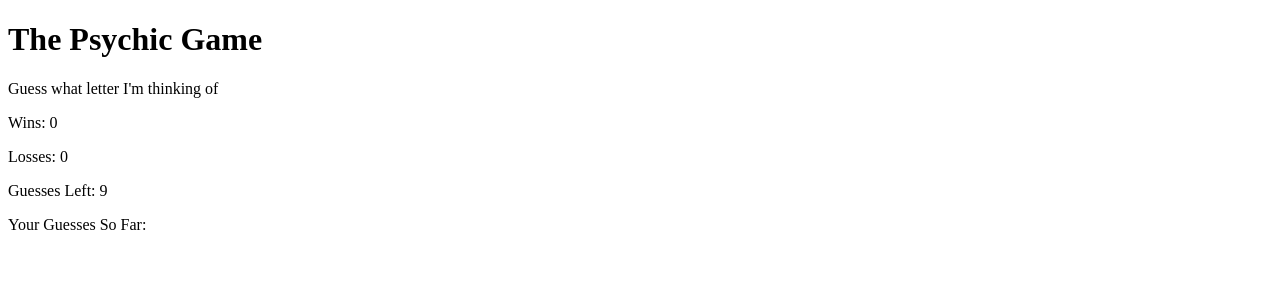
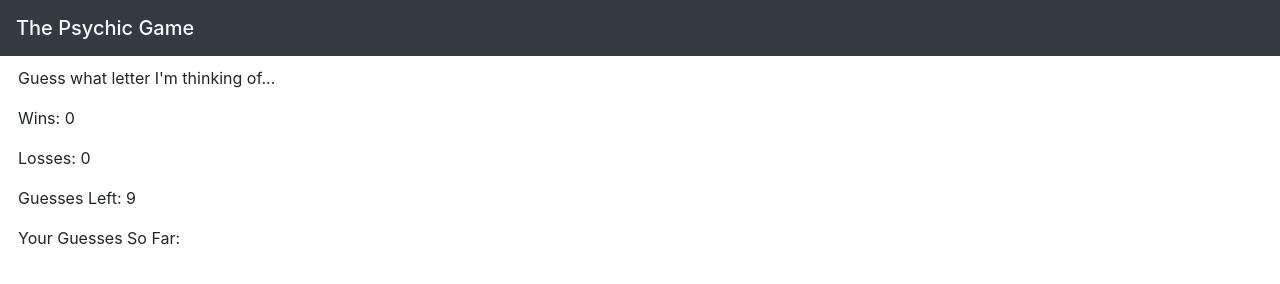
Before and after one commit to SneakyBread/Psychic-Game, a plain HTML site: page index.html in a window 1280 px wide. Drawn offline with nearby package versions, Linux system fonts and the light colour scheme.

Commit message:
done with html and js

```diff
--- a/index.html
+++ b/index.html
@@ -2,90 +2,28 @@
 <html>
     <head>
         <title>Psychic Game Homework</title>
-        <!-- insert link to external javascript file here -->
         <script type="text/javascript" src="assets/javascript/game.js"></script>
+        <link rel="stylesheet" href="https://stackpath.bootstrapcdn.com/bootstrap/4.1.3/css/bootstrap.min.css" integrity="sha384-MCw98/SFnGE8fJT3GXwEOngsV7Zt27NXFoaoApmYm81iuXoPkFOJwJ8ERdknLPMO" crossorigin="anonymous">
+
+        <style>
+            #box {
+                padding: 10px 0px 0px 18px;
+            }
+        </style>
     </head>
 
 <body>
-    <h1>The Psychic Game</h1>
+    <nav class="navbar navbar-expand-lg navbar-light bg-dark">
+        <span class="navbar-brand mb-0 h1 text-light">The Psychic Game</span>
+    </nav>
 
-    <p>Guess what letter I'm thinking of</p>
-
-
-    <!-- Wins: (# of times the user has guessed the letter correctly
-    Losses: (# of times the user has failed to guess the letter correctly after exhausting all guesses)
-    Guesses left: (# of guesses left. This will update)
-    Your Guesses So Far: (the specific letters that the user typed. Display these until the user either wins or loses.) -->
-    <div class="container">
-        <div class="row">
-            <div class="col-md-3"></div>
-            <div class="col-md-6">
-                <p id="wins">Wins: 0</p>
-                <p id="losses">Losses: 0</p>
-                <p id="guesses_left">Guesses Left: 9</p>
-                <p id="guesses_so_far">Your Guesses So Far:</p>
-            </div>
-            <div class="col-md-3"></div>
-        </div>
+    <div id="box">
+        <p>Guess what letter I'm thinking of...</p>
+        <p id="wins">Wins: 0</p>
+        <p id="losses">Losses: 0</p>
+        <p id="guesses_left">Guesses Left: 9</p>
+        <p id="guesses_so_far">Your Guesses So Far:</p>
     </div>
 
-
-<!-- <script type = "text/javascript">
-
-
-    // computer thinks of random key
-    // takes in user's guess
-    // check if user guess equals computer's thought
-    // update stats (Wins, Losses, Guesses left (starts with 9), Your Guesses so far)
-    // ---- game resets, loss is tallied, and computer chooses new key when guesses run out to 0
-
-    var alphabet = ["a", "b", "c", "d", "e", "f",
-    "g", "h", "i", "j", "k", "l", "m", "n", "o", "p",
-    "q", "r", "s", "t", "u", "v", "w", "x", "y", "z"];
-
-    var wins = 0;
-    var losses = 0;
-    var guesses = 9;
-    var letters = [];
-
-
-    document.onkeyup = function() {
-        var computerThought = alphabet[Math.floor(Math.random()*alphabet.length)];
-        console.log(computerThought);
-
-        var userGuess = String.fromCharCode(event.keyCode).toLowerCase();
-        letters.push(userGuess);
-        document.getElementById("guesses_so_far").innerHTML = "Your Guesses So Far: " + letters;
-
-
-        if (userGuess == computerThought) {
-            wins++;
-            document.getElementById("wins").innerHTML = "Wins: " + wins;
-            document.getElementById("guesses_so_far").innerHTML = "Your Guesses So Far: ";
-            // reset userguess so far
-
-            // raise wins by 1
-            // computer chooses new letter
-            // guesses left resets to 9
-        }
-
-        else {
-            document.getElementById("guesses_left").innerHTML = "Guesses Left: " + (guesses - 1);
-            guesses--;
-            console.log(guesses);
-            // guesses left ticks down
-        }
-
-        if (guesses == 0) {
-            losses++;
-            document.getElementById("losses").innerHTML = "Losses: " + losses;
-            guesses = 10;
-            letters = [];
-            // raise losses by 1
-        }
-
-    }
-
-    </script> -->
 </body>
 </html>
```
Also changed, not shown: assets/javascript/game.js (+0 -7 lines).
